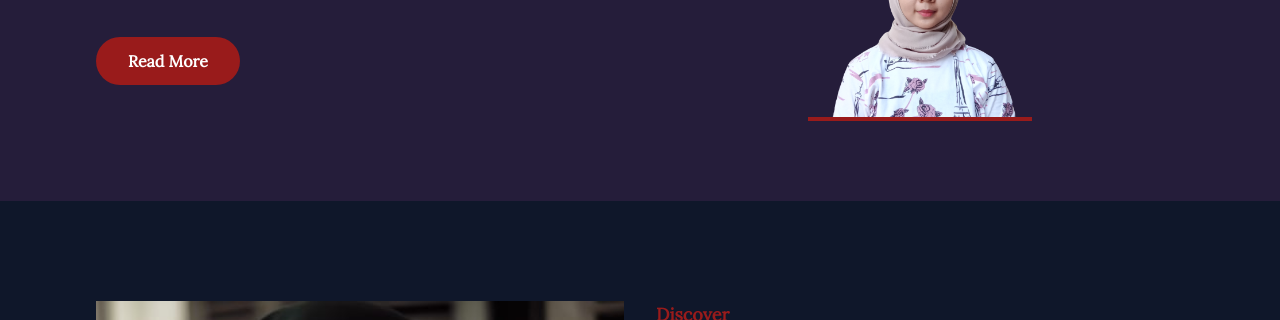
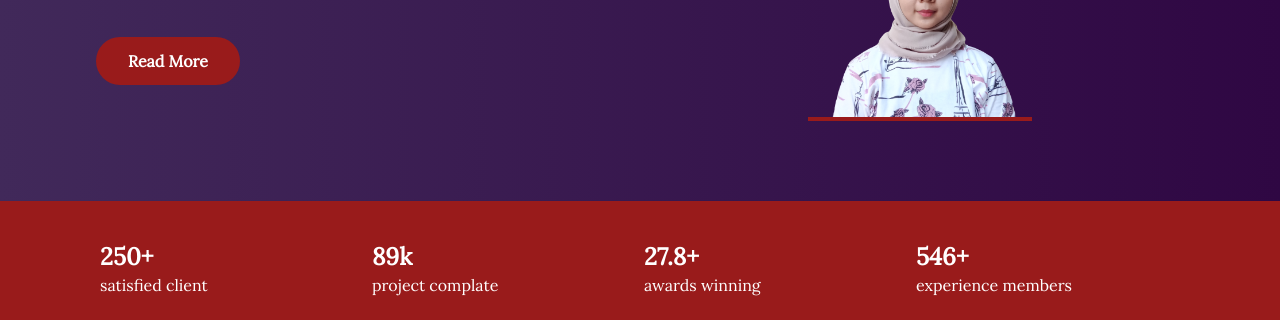
Before and after one commit to Evi-Yuliyanti/evi_yuliyanti-final_project, a plain HTML site: page src/index.html in a window 1280 px wide. Shown: the part 287-607 px from the top of the page. Drawn offline with nearby package versions, Linux system fonts and the light colour scheme.

Commit message:
add section achievement

```diff
--- a/src/index.html
+++ b/src/index.html
@@ -51,6 +51,37 @@
         </div>
         </section>
         <!-- end hero section -->
+
+
+        <!-- projects number -->
+          <section class="p-10 bg-red-800 h-auto number">
+            <div class="container">
+              <div class="w-full px-10 text-white">
+                <div class="grid grid-cols-2 gap-2 items-center lg:grid-cols-4 lg:px-5 lg:items-center">
+                  <div class="client">
+                    <h1 class="text-2xl font-bold">250+</h1>
+                    <p>satisfied client</p>
+                  </div>
+                  <div class="client">
+                    <h1 class="text-2xl font-bold">89k</h1>
+                    <p>project complate</p>
+                  </div>
+                  <div class="client">
+                    <h1 class="text-2xl font-bold">27.8+</h1>
+                    <p>awards winning</p>
+                  </div>
+                  <div class="client">
+                    <h1 class="text-2xl font-bold">546+</h1>
+                    <p>experience members</p>
+                  </div>
+                </div>
+              </div>
+
+            </div>
+          </section>
+        <!-- end project number -->
+
+
 
     <main >
       <!-- about section -->
--- a/src/style.css
+++ b/src/style.css
@@ -10,7 +10,9 @@ background-color:#251D3A;
 }
 
 .hero {
-    background-color:#251D3A;
+    background: #41295a;  /* fallback for old browsers */
+background: -webkit-linear-gradient(to left, #2F0743, #41295a);  /* Chrome 10-25, Safari 5.1-6 */
+background: linear-gradient(to left, #2F0743, #41295a); /* W3C, IE 10+/ Edge, Firefox 16+, Chrome 26+, Opera 12+, Safari 7+ */
 }
 
 .kursus {
```
